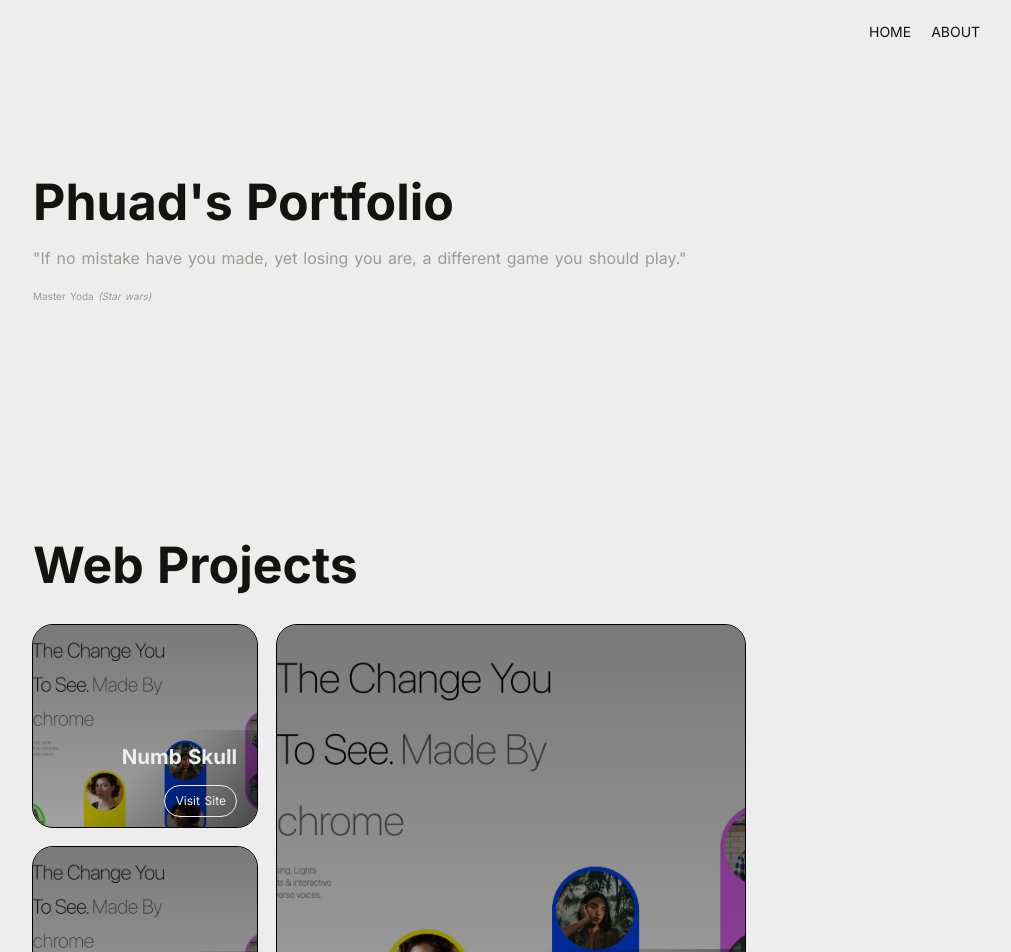
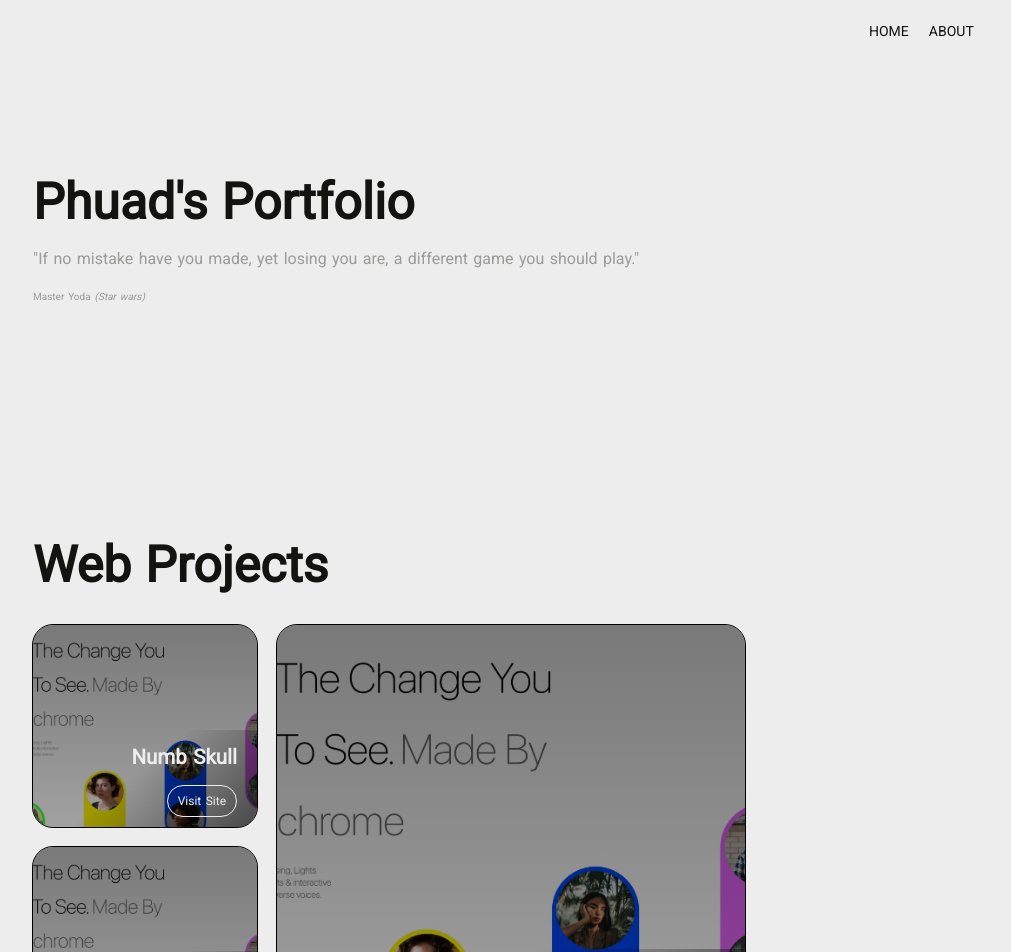
Before and after one commit to Ph-uad/next_portfolio, a Next.js app: page / in a window 1280 px wide. Shown: the top 952 px of the page, without its empty margins (159-1170 px from the left). Built offline with nearby package versions, Linux system fonts and the light colour scheme.

Commit message:
changed font

```diff
--- a/src/app/layout.js
+++ b/src/app/layout.js
@@ -1,24 +1,24 @@
 import './globals.css'
-import { Inter } from 'next/font/google'
+import { Roboto } from 'next/font/google'
 
-const inter = Inter({ subsets: ['latin'] })
+const roboto = Roboto({ weight: ['400', '300'], subsets: ['latin'] })
 
 export const metadata = {
   title: {
-    default : 'Phuad',
-    template : '%s | Phuad'
+    default: 'Phuad',
+    template: '%s | Phuad'
   },
   description: 'Discover the works of a web developer, with the focus of delivering efficient and well designed website.',
-  keywords : ['My Portfolio', 'Next.js'],
+  keywords: ['My Portfolio', 'Next.js'],
 
 }
 
 export default function RootLayout({ children }) {
   return (
     <html lang="en">
-        <link rel="icon" href="./favicon.ico" sizes="any" />
+      <link rel="icon" href="./favicon.ico" sizes="any" />
 
-      <body className={ inter.className }>{ children }</body>
+      <body className={ roboto.className }>{ children }</body>
     </html>
   )
 }
```
